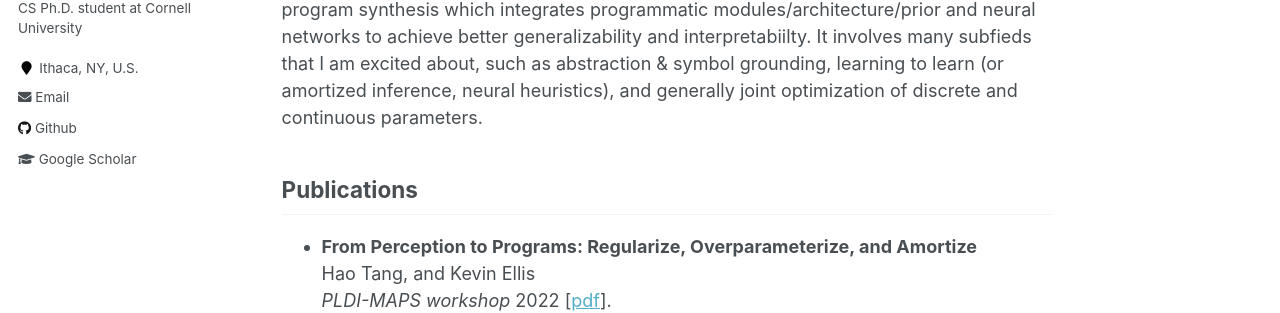
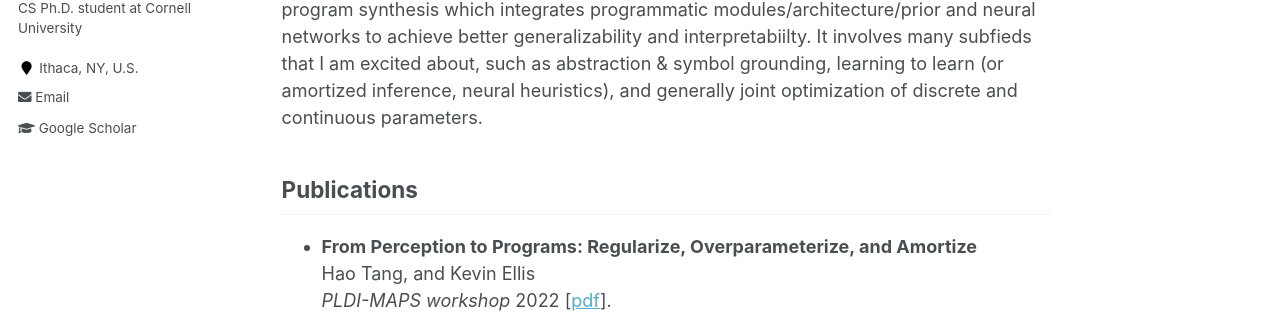
Before and after one commit to haotang1995/haotang1995.github.io, a Jekyll site: the page built from _pages/about.md, in a window 1280 px wide. Shown: the part 296-609 px from the top of the page. Built offline with Jekyll 4.4.1, drawn with Linux system fonts in a browser that asks for light colours.

Commit message:
Update _config.yml

```diff
--- a/_config.yml
+++ b/_config.yml
@@ -96,7 +96,7 @@ author:
   flickr           :
   facebook         :
   foursquare       :
-  github           : "silent567"
+  github           : #"silent567"
   google_plus      :
   keybase          :
   instagram        :
```
